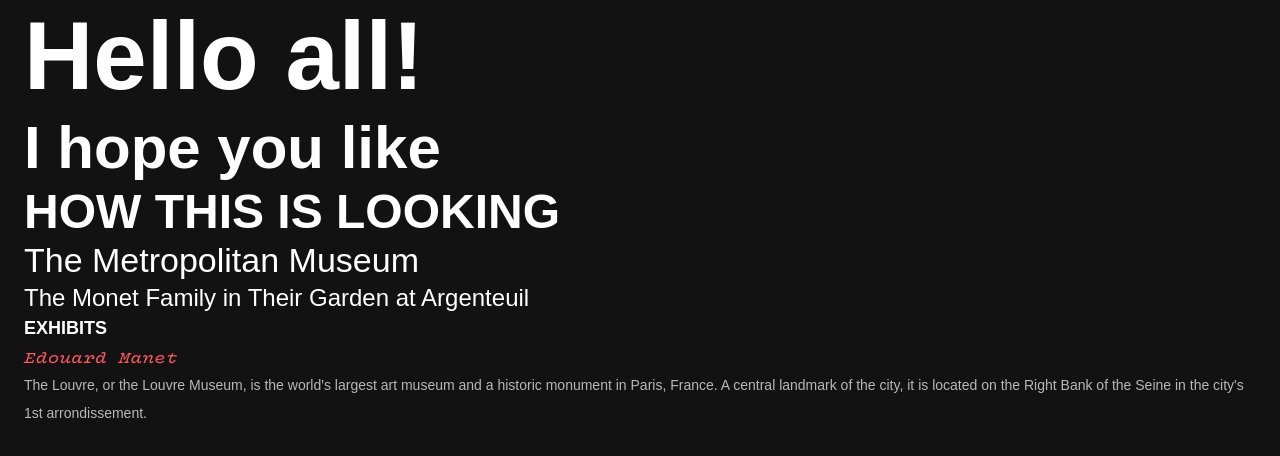
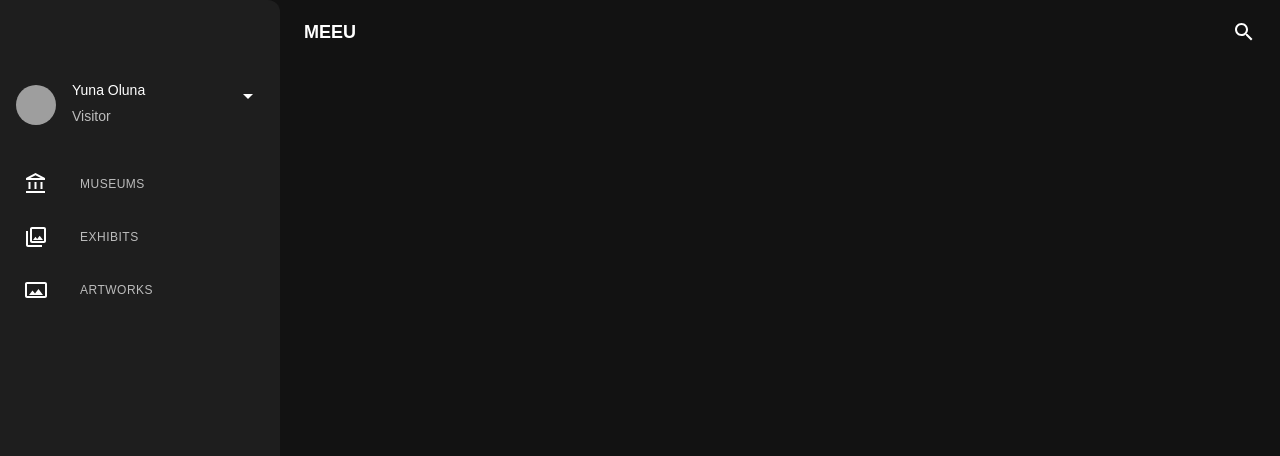
Before and after one commit to benbalderas/meeu-frontend, a React (Create React App) app: page / in a window 1280 px wide. Shown: the top 456 px of the page. Built offline with nearby package versions, Linux system fonts and the light colour scheme; grey boxes are pictures that could not be loaded; a web font is replaced by a local one.

Commit message:
Navbar and drawer

```diff
--- a/jsconfig.json
+++ b/jsconfig.json
@@ -1,3 +1,5 @@
+// config absolute imports
+
 {
     "compilerOptions": {
         "baseUrl": "src"
--- a/package.json
+++ b/package.json
@@ -4,6 +4,7 @@
   "private": true,
   "dependencies": {
     "@material-ui/core": "^4.11.0",
+    "@material-ui/icons": "^4.9.1",
     "@testing-library/jest-dom": "^4.2.4",
     "@testing-library/react": "^9.3.2",
     "@testing-library/user-event": "^7.1.2",
--- a/src/App.js
+++ b/src/App.js
@@ -1,37 +1,24 @@
 import React from 'react';
+import { useLocation } from 'react-router-dom';
 import './App.css';
 import theme from 'theme';
-import {
-  Typography,
-  ThemeProvider,
-  Container,
-  CssBaseline,
-} from '@material-ui/core';
+
+import { ThemeProvider, CssBaseline } from '@material-ui/core';
+
+import getScreenTitle from 'helpers/router';
+import MainNav from 'components/navigation/MainNav';
+import Routes from 'Routes';
 
 function App() {
+  const location = useLocation();
+
   return (
     <ThemeProvider theme={theme}>
       <CssBaseline />
       <div className="App">
-        <Container>
-          <Typography variant="h1">Hello all!</Typography>
-          <Typography variant="h2">I hope you like</Typography>
-          <Typography variant="h3">How this is looking</Typography>
-          <Typography variant="h4">The Metropolitan Museum</Typography>
-          <Typography variant="h5">
-            The Monet Family in Their Garden at Argenteuil
-          </Typography>
-          <Typography variant="h6">Exhibits</Typography>
-          <Typography color="primary" variant="subtitle1">
-            Edouard Manet
-          </Typography>
-          <Typography color="textSecondary" variant="body2">
-            The Louvre, or the Louvre Museum, is the world's largest art museum
-            and a historic monument in Paris, France. A central landmark of the
-            city, it is located on the Right Bank of the Seine in the city's 1st
-            arrondissement.
-          </Typography>
-        </Container>
+        <MainNav screenTitle={getScreenTitle(location.pathname)}>
+          <Routes />
+        </MainNav>
       </div>
     </ThemeProvider>
   );
--- a/src/Routes.js
+++ b/src/Routes.js
@@ -0,0 +1,11 @@
+import React from 'react';
+import { Route, Switch } from 'react-router-dom';
+import Typography from '@material-ui/core/Typography';
+
+const Routes = () => (
+<Switch>
+    <Route exact path="/museums" component={() => <Typography variant="h2">Test</Typography>} />
+</Switch>
+);
+
+export default Routes;
--- /dev/null
+++ b/src/components/navigation/MainNav/index.js
@@ -0,0 +1,61 @@
+import React, { useState } from 'react';
+import PropTypes from 'prop-types';
+import { makeStyles } from '@material-ui/core/styles';
+
+import { SECTIONS } from 'constants/navigation';
+import Box from '@material-ui/core/Box';
+import MenuIcon from '@material-ui/icons/Menu';
+import NavDrawer from 'components/navigation/NavDrawer';
+import NavBar from 'components/navigation/NavBar';
+
+const useStyles = makeStyles((theme) => ({
+  // necessary for content to be below app bar
+  toolbar: theme.mixins.toolbar,
+}));
+
+function MainNav({ children, screenTitle }) {
+  const classes = useStyles();
+  const [mobileOpen, setMobileOpen] = useState(false);
+
+  const handleDrawerToggle = () => {
+    setMobileOpen(!mobileOpen);
+  };
+
+  return (
+    <Box display="flex">
+      <NavBar
+        screenTitle={screenTitle}
+        handleIconClick={handleDrawerToggle}
+        isMain
+      >
+        <MenuIcon />
+      </NavBar>
+
+      <NavDrawer
+        userAvatar="https://images.unsplash.com/photo-1488426862026-3ee34a7d66df?ixlib=rb-0.3.5&q=80&fm=jpg&crop=entropy&cs=tinysrgb&w=200&fit=max&s=d5849d81af587a09dbcf3f11f6fa122f"
+        userName="Yuna Oluna"
+        userType="Visitor"
+        handleDrawer={handleDrawerToggle}
+        open={mobileOpen}
+        sections={SECTIONS}
+      />
+
+      <Box flexGrow={1}>
+        <div className={classes.toolbar} />
+        {children}
+      </Box>
+    </Box>
+  );
+}
+
+export default MainNav;
+
+MainNav.propTypes = {
+  children: PropTypes.node,
+  screenTitle: PropTypes.string,
+};
+
+MainNav.defaultProps = {
+  children: <h2>No data to show</h2>,
+  screenTitle: '',
+};
--- /dev/null
+++ b/src/components/navigation/NavBar/index.js
@@ -0,0 +1,78 @@
+import React from 'react';
+import PropTypes from 'prop-types';
+import { makeStyles } from '@material-ui/core/styles';
+import { DRAWER_WIDTH } from 'constants/navigation';
+
+import { AppBar, IconButton, Toolbar, Typography } from '@material-ui/core';
+import SearchIcon from '@material-ui/icons/Search';
+
+const useStyles = makeStyles((theme) => ({
+  menuButton: {
+    [theme.breakpoints.up('sm')]: {
+      display: 'none',
+    },
+  },
+  appBar: {
+    [theme.breakpoints.up('sm')]: {
+      width: `calc(100% - ${DRAWER_WIDTH}px)`,
+      marginLeft: DRAWER_WIDTH,
+    },
+  },
+  appBarTitle: {
+    flexGrow: 1,
+  },
+}));
+
+function NavBar({ handleIconClick, screenTitle, children, isMain, onLogout }) {
+  const classes = useStyles();
+
+  const handleSearchClick = () => {};
+
+  return (
+    <AppBar
+      position="fixed"
+      color="transparent"
+      elevation={0}
+      className={classes.appBar}
+    >
+      <Toolbar>
+        <IconButton
+          aria-label="open drawer"
+          edge="start"
+          onClick={handleIconClick}
+          className={isMain ? classes.menuButton : ''}
+        >
+          {children}
+        </IconButton>
+
+        <Typography variant="h6" noWrap className={classes.appBarTitle}>
+          {screenTitle}
+        </Typography>
+
+        {isMain && (
+          <IconButton edge="end" color="inherit" onClick={handleSearchClick}>
+            <SearchIcon />
+          </IconButton>
+        )}
+      </Toolbar>
+    </AppBar>
+  );
+}
+
+NavBar.propTypes = {
+  onLogout: PropTypes.func,
+  handleIconClick: PropTypes.func,
+  screenTitle: PropTypes.string,
+  children: PropTypes.node,
+  isMain: PropTypes.bool,
+};
+
+NavBar.defaultProps = {
+  onLogout: () => {},
+  handleIconClick: () => null,
+  screenTitle: '',
+  children: <></>,
+  isMain: false,
+};
+
+export default NavBar;
--- /dev/null
+++ b/src/components/navigation/NavDrawer/index.js
@@ -0,0 +1,156 @@
+import React from 'react';
+import PropTypes from 'prop-types';
+import { NavLink, useLocation } from 'react-router-dom';
+import { makeStyles, useTheme } from '@material-ui/core/styles';
+
+import {
+  Drawer,
+  Hidden,
+  Avatar,
+  CardHeader,
+  List,
+  ListItem,
+  ListItemIcon,
+  ListItemText,
+  Toolbar,
+  IconButton,
+} from '@material-ui/core';
+import ArrowDropDownIcon from '@material-ui/icons/ArrowDropDown';
+
+import { DRAWER_WIDTH } from 'constants/navigation';
+
+const useStyles = makeStyles((theme) => ({
+  navLink: {
+    textDecoration: 'none',
+    color: 'inherit',
+  },
+  drawer: {
+    [theme.breakpoints.up('sm')]: {
+      width: DRAWER_WIDTH,
+      flexShrink: 0,
+    },
+  },
+  drawerPaper: {
+    width: DRAWER_WIDTH,
+  },
+}));
+
+export default function NavDrawer({
+  window,
+  userName,
+  userAvatar,
+  userType,
+  open,
+  handleDrawer,
+  sections,
+}) {
+  const classes = useStyles();
+  const theme = useTheme();
+  const location = useLocation();
+
+  const drawer = (
+    <div>
+      <Toolbar />
+      <CardHeader
+        avatar={<Avatar alt={userName} src={userAvatar} />}
+        title={userName}
+        subheader={userType}
+        action={
+          <IconButton aria-label="settings">
+            <ArrowDropDownIcon />
+          </IconButton>
+        }
+        classes={{
+          title: 'MuiTypography-subtitle2',
+        }}
+      />
+
+      <List>
+        {sections.map((section) => (
+          <NavLink
+            to={`/${section.name.toLowerCase()}`}
+            className={classes.navLink}
+            key={section.name}
+          >
+            <ListItem
+              button
+              key={section.name}
+              selected={location.pathname.includes(section.name.toLowerCase())}
+              onClick={open ? handleDrawer : () => {}}
+            >
+              <ListItemIcon>{section.icon}</ListItemIcon>
+              <ListItemText
+                primary={section.name}
+                primaryTypographyProps={{
+                  variant: 'button',
+                  color: 'textSecondary',
+                }}
+              />
+            </ListItem>
+          </NavLink>
+        ))}
+      </List>
+
+      {/* TODO: Add logo */}
+    </div>
+  );
+
+  const container =
+    window !== undefined ? () => window().document.body : undefined;
+
+  return (
+    <nav className={classes.drawer} aria-label="navigation options">
+      <Hidden smUp implementation="css">
+        <Drawer
+          container={container}
+          variant="temporary"
+          anchor={theme.direction === 'rtl' ? 'right' : 'left'}
+          open={open}
+          onClose={handleDrawer}
+          classes={{
+            paper: classes.drawerPaper,
+          }}
+          ModalProps={{
+            keepMounted: true, // Better open performance on mobile.
+          }}
+        >
+          {drawer}
+        </Drawer>
+      </Hidden>
+
+      <Hidden xsDown implementation="css">
+        <Drawer
+          classes={{
+            paper: classes.drawerPaper,
+          }}
+          variant="permanent"
+          open
+        >
+          {drawer}
+        </Drawer>
+      </Hidden>
+    </nav>
+  );
+}
+
+NavDrawer.propTypes = {
+  userName: PropTypes.string,
+  userAvatar: PropTypes.string,
+  userType: PropTypes.string,
+  open: PropTypes.bool,
+  handleDrawer: PropTypes.func,
+  sections: PropTypes.arrayOf(PropTypes.object),
+};
+
+NavDrawer.defaultProps = {
+  userName: 'User',
+  userAvatar: 'U',
+  userType: 'Influencer',
+  open: false,
+  handleDrawer: () => null,
+  sections: [
+    {
+      name: 'Campaigns',
+    },
+  ],
+};
--- /dev/null
+++ b/src/constants/navigation.js
@@ -0,0 +1,21 @@
+import React from 'react';
+
+import MuseumIcon from '@material-ui/icons/AccountBalanceOutlined';
+import CollectionsIcon from '@material-ui/icons/CollectionsOutlined';
+import ArtworkIcon from '@material-ui/icons/PanoramaOutlined';
+
+export const DRAWER_WIDTH = 280;
+export const SECTIONS = [
+  {
+    name: 'Museums',
+    icon: <MuseumIcon />,
+  },
+  {
+    name: 'Exhibits',
+    icon: <CollectionsIcon />,
+  },
+  {
+    name: 'Artworks',
+    icon: <ArtworkIcon />,
+  },
+];
--- /dev/null
+++ b/src/helpers/router.js
@@ -0,0 +1,16 @@
+const getScreenTitle = (path) => {
+  switch (path) {
+    case '/museums':
+      return 'Museums';
+    case '/exhibits':
+      return 'Exhibits';
+    case '/artworks':
+      return 'Artworks';
+    case '/profile':
+      return 'Profile';
+    default:
+      return 'Meeu';
+  }
+};
+
+export default getScreenTitle;
--- a/src/theme.js
+++ b/src/theme.js
@@ -1,6 +1,7 @@
 import { createMuiTheme } from '@material-ui/core/styles';
 
 const COLOR_BLACK = '#121212';
+const COLOR_BLACK_SUBDUED = '#1e1e1e';
 const COLOR_PRIMARY = '#FF5761';
 const COLOR_SECONDARY = '#FFFFFF';
 
@@ -15,6 +16,7 @@ const theme = createMuiTheme({
     },
     background: {
       default: COLOR_BLACK,
+      paper: COLOR_BLACK_SUBDUED,
     },
   },
   typography: {
@@ -60,6 +62,40 @@ const theme = createMuiTheme({
     body2: {
       lineHeight: 2,
     },
+    button: {
+      fontSize: '0.75rem',
+      letterSpacing: 0.5,
+    },
+  },
+  overrides: {
+    // Surfaces
+    MuiAppBar: {
+      root: {
+        backgroundColor: COLOR_BLACK,
+      },
+    },
+    MuiDrawer: {
+      paperAnchorDockedLeft: {
+        borderRight: 0,
+      },
+      paper: {
+        borderTopRightRadius: 12,
+        borderBottomRightRadius: 12,
+      },
+    },
+
+    // Lists
+    MuiList: {
+      root: {
+        padding: 8,
+      },
+    },
+    MuiListItem: {
+      button: {
+        borderRadius: 8,
+        marginTop: 8,
+      },
+    },
   },
 });
 
```
Also changed, not shown: 1 other file (tests, documents, lock files or other folders).
